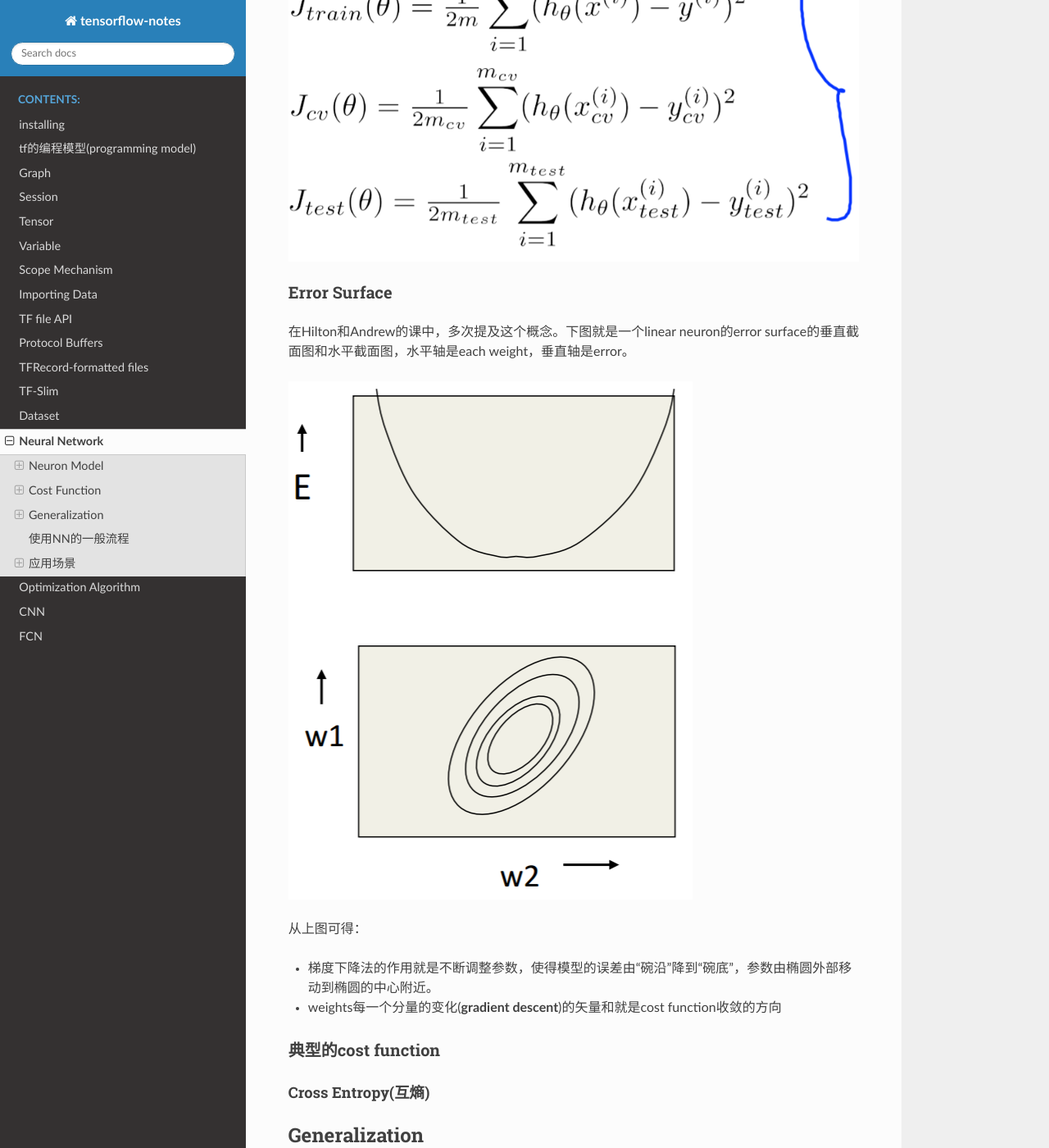
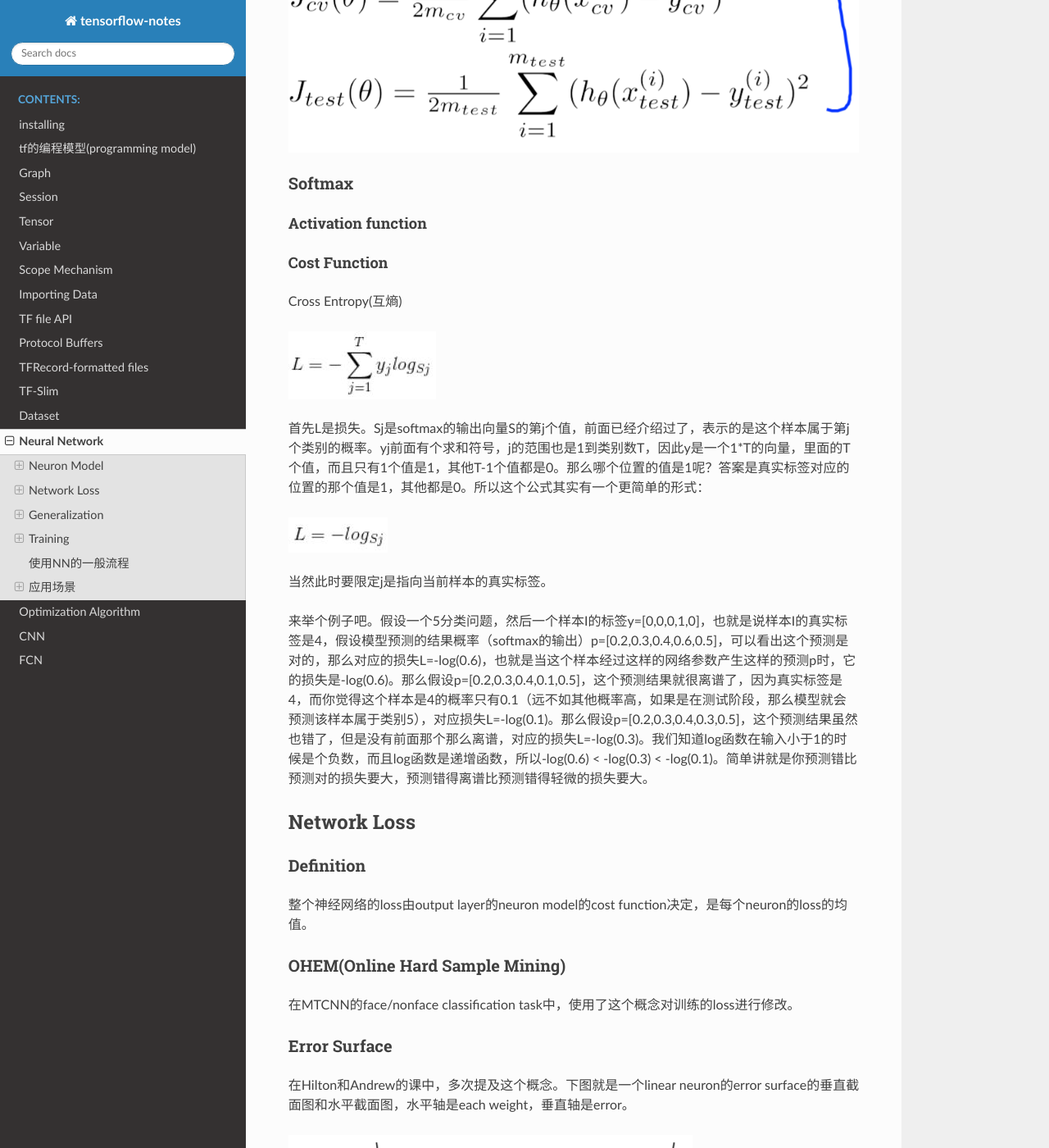
Before and after one commit to yiwenliu/tensorflow-notes, a Sphinx documentation site: the page built from source/NN.rst, in a window 1280 px wide and 1400 px high, scrolled down 2236 px. Shown: the whole window at 82% size. Built offline with Sphinx 7.4.7 and the Read the Docs theme 2.0.0, drawn with Linux system fonts in a browser that asks for light colours; some of the changed text lies outside the part shown.

Commit message:
20180301

```diff
--- a/source/NN.rst
+++ b/source/NN.rst
@@ -42,18 +42,40 @@ Parametric Rectified Linear Unit，增加了参数修正的ReLU，来自于论
 
 Linear Neuron
 ^^^^^^^^^^^^^^^
-
 Cost Function
-----------------
-整个神经网络的cost function由最后一层的neuron model决定。例如，linear neuron和softmax neuron的cost function有很大的区别
-
-公式
-^^^^^^
-对于linear neuron而言，典型的cost function公式如下（from Andrew Ng Week6）
+++++++++++++++++
+公式如下（from Andrew Ng Week6）
 
 .. image:: img/cost-func.png
 
-.. _effor-surface:
+Softmax
+^^^^^^^^^
+Activation function
+++++++++++++++++++++
+
+Cost Function
+++++++++++++++++
+Cross Entropy(互熵)
+
+.. image:: img/softmax-loss-1.jpg
+
+首先L是损失。Sj是softmax的输出向量S的第j个值，前面已经介绍过了，表示的是这个样本属于第j个类别的概率。yj前面有个求和符号，j的范围也是1到类别数T，因此y是一个1*T的向量，里面的T个值，而且只有1个值是1，其他T-1个值都是0。那么哪个位置的值是1呢？答案是真实标签对应的位置的那个值是1，其他都是0。所以这个公式其实有一个更简单的形式：
+
+.. image:: img/softmax-loss-2.jpg
+
+当然此时要限定j是指向当前样本的真实标签。
+
+来举个例子吧。假设一个5分类问题，然后一个样本I的标签y=[0,0,0,1,0]，也就是说样本I的真实标签是4，假设模型预测的结果概率（softmax的输出）p=[0.2,0.3,0.4,0.6,0.5]，可以看出这个预测是对的，那么对应的损失L=-log(0.6)，也就是当这个样本经过这样的网络参数产生这样的预测p时，它的损失是-log(0.6)。那么假设p=[0.2,0.3,0.4,0.1,0.5]，这个预测结果就很离谱了，因为真实标签是4，而你觉得这个样本是4的概率只有0.1（远不如其他概率高，如果是在测试阶段，那么模型就会预测该样本属于类别5），对应损失L=-log(0.1)。那么假设p=[0.2,0.3,0.4,0.3,0.5]，这个预测结果虽然也错了，但是没有前面那个那么离谱，对应的损失L=-log(0.3)。我们知道log函数在输入小于1的时候是个负数，而且log函数是递增函数，所以-log(0.6) < -log(0.3) < -log(0.1)。简单讲就是你预测错比预测对的损失要大，预测错得离谱比预测错得轻微的损失要大。
+
+Network Loss
+----------------
+Definition
+^^^^^^^^^^^^
+整个神经网络的loss由output layer的neuron model的cost function决定，是每个neuron的loss的均值。
+
+OHEM(Online Hard Sample Mining)
+^^^^^^^^^^^^^^^^^^^^^^^^^^^^^^^^^^
+在MTCNN的face/nonface classification task中，使用了这个概念对训练的loss进行修改。
 
 Error Surface
 ^^^^^^^^^^^^^^^
@@ -65,11 +87,6 @@ Error Surface
 
 - 梯度下降法的作用就是不断调整参数，使得模型的误差由“碗沿”降到“碗底”，参数由椭圆外部移动到椭圆的中心附近。
 - weights每一个分量的变化(**gradient descent**)的矢量和就是cost function收敛的方向
-
-典型的cost function
-^^^^^^^^^^^^^^^^^^^^^^
-Cross Entropy(互熵)
-+++++++++++++++++++++
 
 Generalization
 ---------------
@@ -89,9 +106,19 @@ L2 Regularization
 
 Dropout
 ^^^^^^^^^
+`article <http://blog.csdn.net/u012162613/article/details/44261657>`_ 中的“Dropout”部分讲的很好
 
 Data Augmentation
 ^^^^^^^^^^^^^^^^^^
+`this article <http://blog.csdn.net/u012162613/article/details/44261657>`_ 中的“数据集扩增”部分讲的很好，还有相关论文，暂时没有时间看。
+
+`the article <https://zhuanlan.zhihu.com/p/31761796>`_ 详述了MTCNN中data augmentation的过程
+
+Training
+----------
+Definition
+^^^^^^^^^^^^
+其实，神经网络的训练过程就是使用Optimization Algorithm最小化Loss的过程。
 
 使用NN的一般流程
 ------------------
--- a/source/tensor.rst
+++ b/source/tensor.rst
@@ -127,8 +127,8 @@ element-wise 比较两个tensor
       name=None
   )
 
-找出tensor中每行最大的几个数
-^^^^^^^^^^^^^^^^^^^^^^^^^^^^^^^
+找出tensor中每行(last dimension)最大的k个数
+^^^^^^^^^^^^^^^^^^^^^^^^^^^^^^^^^^^^^^^^^^^^
 tf.nn.top_k(), tutorial and `examples <https://www.jianshu.com/p/343c2eaacd18>`_
 
 Evaluating Tensors
```
Also changed, not shown: source/CNN.rst (+0 -12 lines), source/opt_ algorithm.rst (+4 -3 lines), source/img/softmax-loss-1.jpg (added), source/img/softmax-loss-2.jpg (added).
